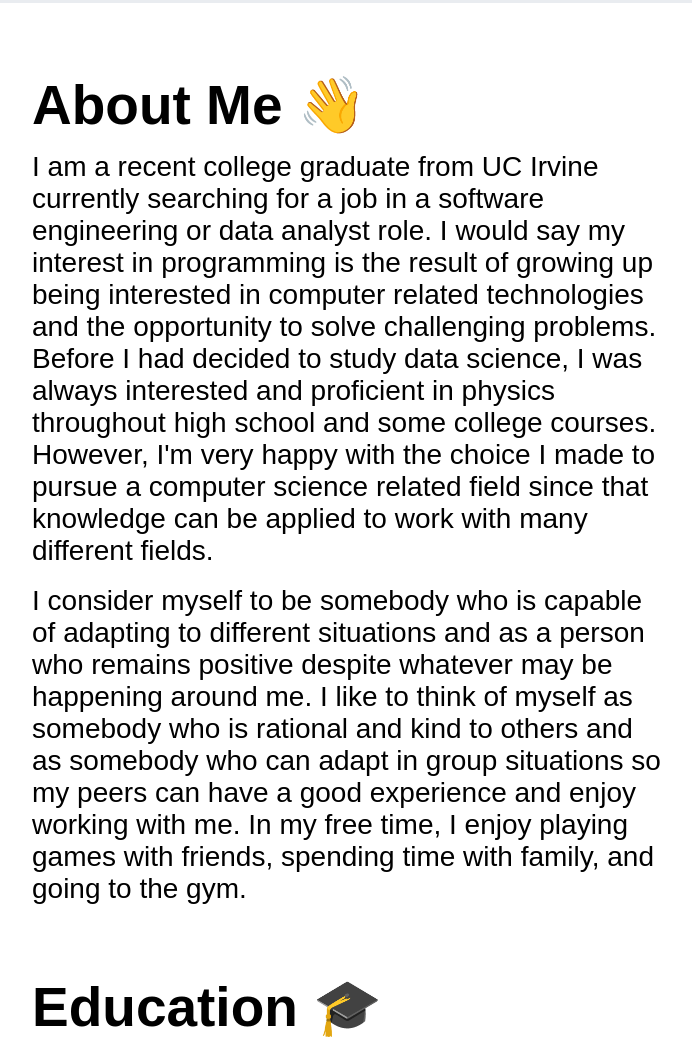
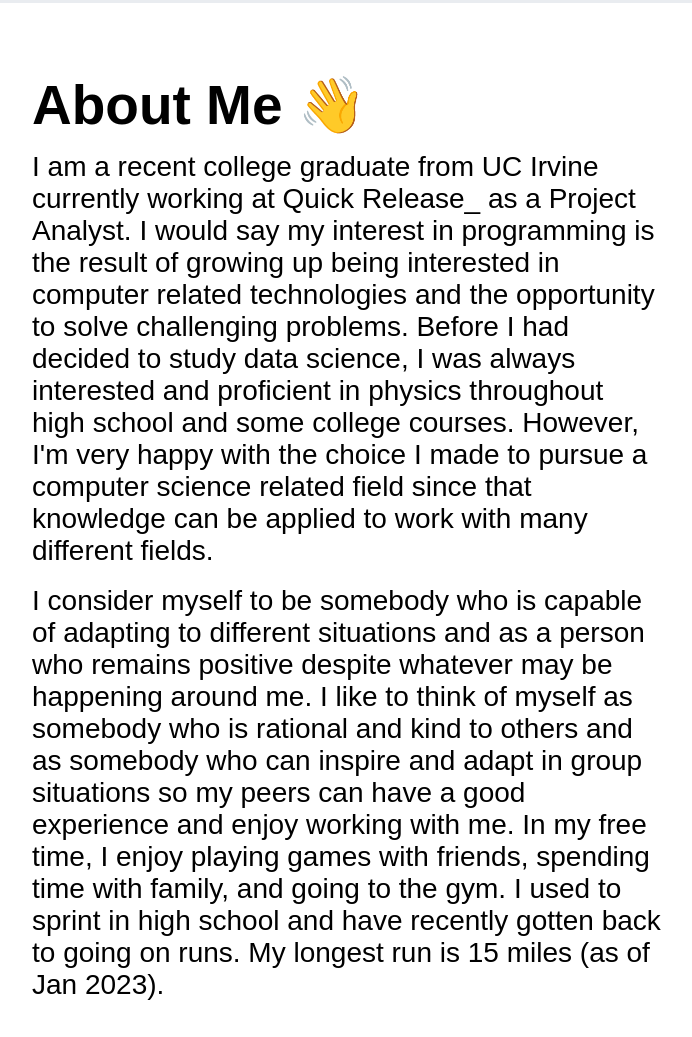
Before and after one commit to RoyMinato/personal_site, a plain HTML site: page index.html in a window 1280 px wide. Shown: the part 703-1740 px from the top of the page, without its empty margins (168-860 px from the left). Drawn offline with Linux system fonts and the light colour scheme.

Commit message:
Updated page with current information

```diff
--- a/index.html
+++ b/index.html
@@ -45,6 +45,9 @@
                 </div>
                 <div class="shortDesc">
                     UC Irvine, B.S. Data Science (2022)
+                    <br>
+                    <br>
+                    Project Analyst at Quick Release_ (Jan 2023 - Current)
                 </div>
             </div>
             <div>
@@ -56,16 +59,36 @@
             <div class="info">
                 <h5 class="offset" id="persInfo"></h5>
                 <h5 class="titles">About Me &#128075;</h5>
-                <p>I am a recent college graduate from UC Irvine currently searching for a job in a software engineering or data analyst role. I would say my interest in programming is the result of growing up being interested in computer related technologies and the opportunity to solve challenging problems. Before I had decided to study data science, I was always interested and proficient in physics throughout high school and some college courses. However, I'm very happy with the choice I made to pursue a computer science related field since that knowledge can be applied to work with many different fields.</p>
+                <p>I am a recent college graduate from UC Irvine currently working at Quick Release_ as a Project Analyst.
+                I would say my interest in programming is the result of growing up being interested in computer
+                related technologies and the opportunity to solve challenging problems. Before I had decided to study data
+                science, I was always interested and proficient in physics throughout high school and some college courses.
+                However, I'm very happy with the choice I made to pursue a computer science related field since that knowledge
+                can be applied to work with many different fields.</p>
                 <br>
-                <p>I consider myself to be somebody who is capable of adapting to different situations and as a person who remains positive despite whatever may be happening around me. I like to think of myself as somebody who is rational and kind to others and as somebody who can adapt in group situations so my peers can have a good experience and enjoy working with me. In my free time, I enjoy playing games with friends, spending time with family, and going to the gym.</p>
+                <p>I consider myself to be somebody who is capable of adapting to different situations and as a person who
+                    remains positive despite whatever may be happening around me. I like to think of myself as somebody who
+                    is rational and kind to others and as somebody who can inspire and adapt in group situations so my peers can have a
+                    good experience and enjoy working with me. In my free time, I enjoy playing games with friends, spending
+                    time with family, and going to the gym. I used to sprint in high school and have recently gotten back to
+                    going on runs. My longest run is 15 miles (as of Jan 2023).
+                </p>
             </div>
             <div class="info">
                 <h5 class="offset" id="edu"></h5>
                 <h5 class="titles">Education &#127891;</h5>
-                <p>My college education started at Irvine Valley College where I was first exposed to programming. I decided to take the introductory computer science courses as I was interested in computers since I was a child and spent a lot of time playing games like RuneScape. I had really great professors who continually sparked my growing interest in programming and challenged me to always strive to improve my knowledge and abilities. While at IVC, I also joined the Model United Nations club.</p>
+                <p>My college education started at Irvine Valley College where I was first exposed to programming.
+                    I decided to take the introductory computer science courses as I was interested in computers since
+                    I was a child and spent a lot of time playing games like RuneScape. I had really great professors who
+                    continually sparked my growing interest in programming and challenged me to always strive to improve my
+                    knowledge and abilities. While at IVC, I also joined the Model United Nations club.</p>
                 <br>
-                <p>After two years at IVC, I transferred to UC Irvine and chose to be in the Data Science program as I was also very interested in statistics. I enjoyed the data science courses and capstone project at UCI as they allowed me to experiment with programming through a statistical lens. I graduated with a B.S. in Data Science from UCI in June 2022. Shortly after graduating, I wanted to learn something new and so I began learning web development through <a href="https://www.theodinproject.com/" target="_blank">The Odin Project</a>, which is how I learned to create this webpage!</p>
+                <p>After two years at IVC, I transferred to UC Irvine and chose to be in the Data Science program as I was also
+                    very interested in statistics. I enjoyed the data science courses and capstone project at UCI as they
+                    allowed me to experiment with programming through a statistical lens. I graduated with a B.S. in Data Science
+                    from UCI in June 2022. Shortly after graduating, I wanted to learn something new and so I began learning web
+                    development through <a href="https://www.theodinproject.com/" target="_blank">The Odin Project</a>, which is
+                    how I learned to create this webpage!</p>
             </div>
             <div class="info">
                 <h5 class="offset" id="projs"></h5>
@@ -88,7 +111,7 @@
             </div>
             <div class="info">
                 <h5 class="offset" id="resume"></h5>
-                <h5 class="titles">Resume &#128203;</h5>
+                <h5 class="titles">Resume (Outdated)&#128203;</h5>
                 <div class="resumeContainer">
                     <embed src="./Roy_Minato_Resume (2).pdf" type="application/pdf" width="1150" height="1150" />
                 </div>
```
